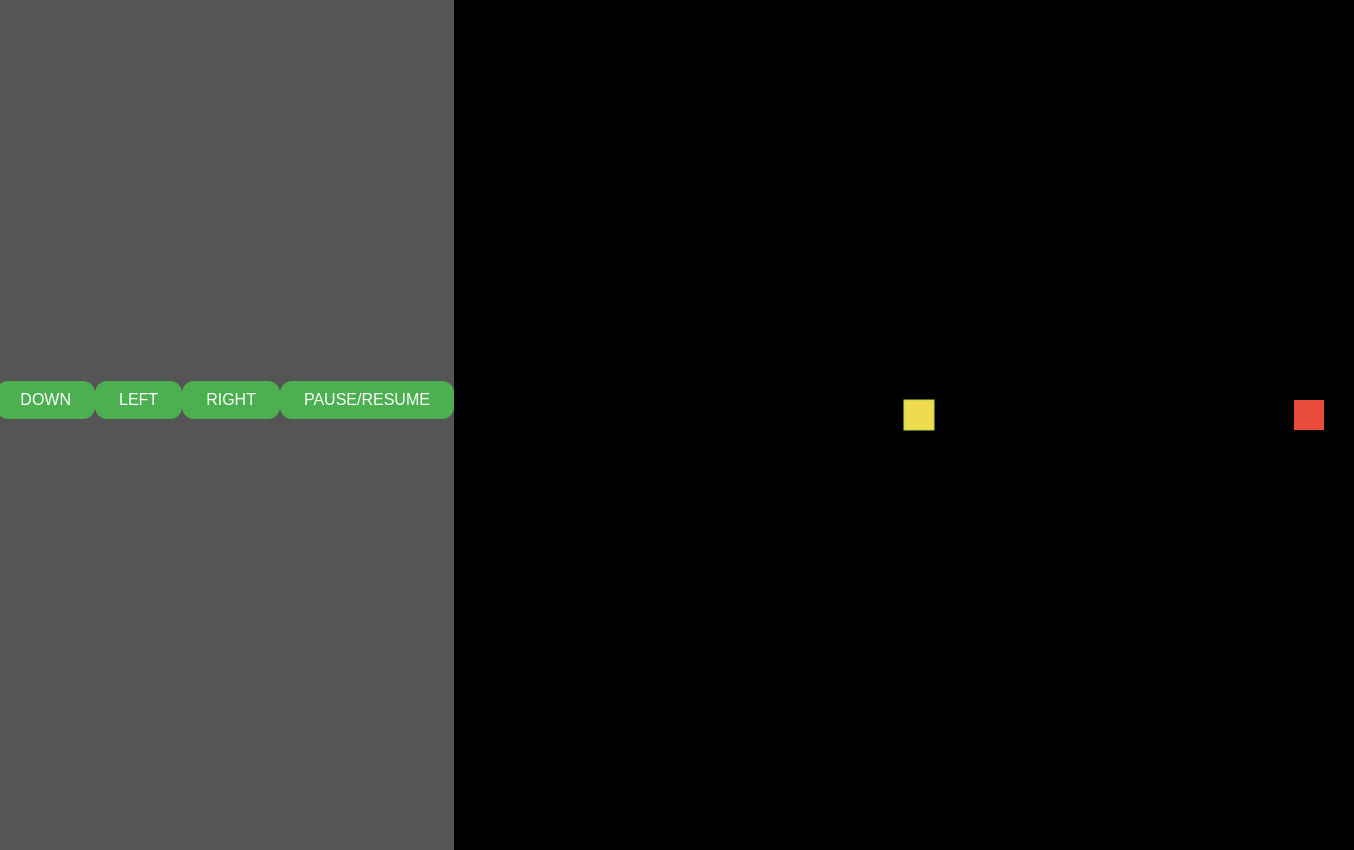
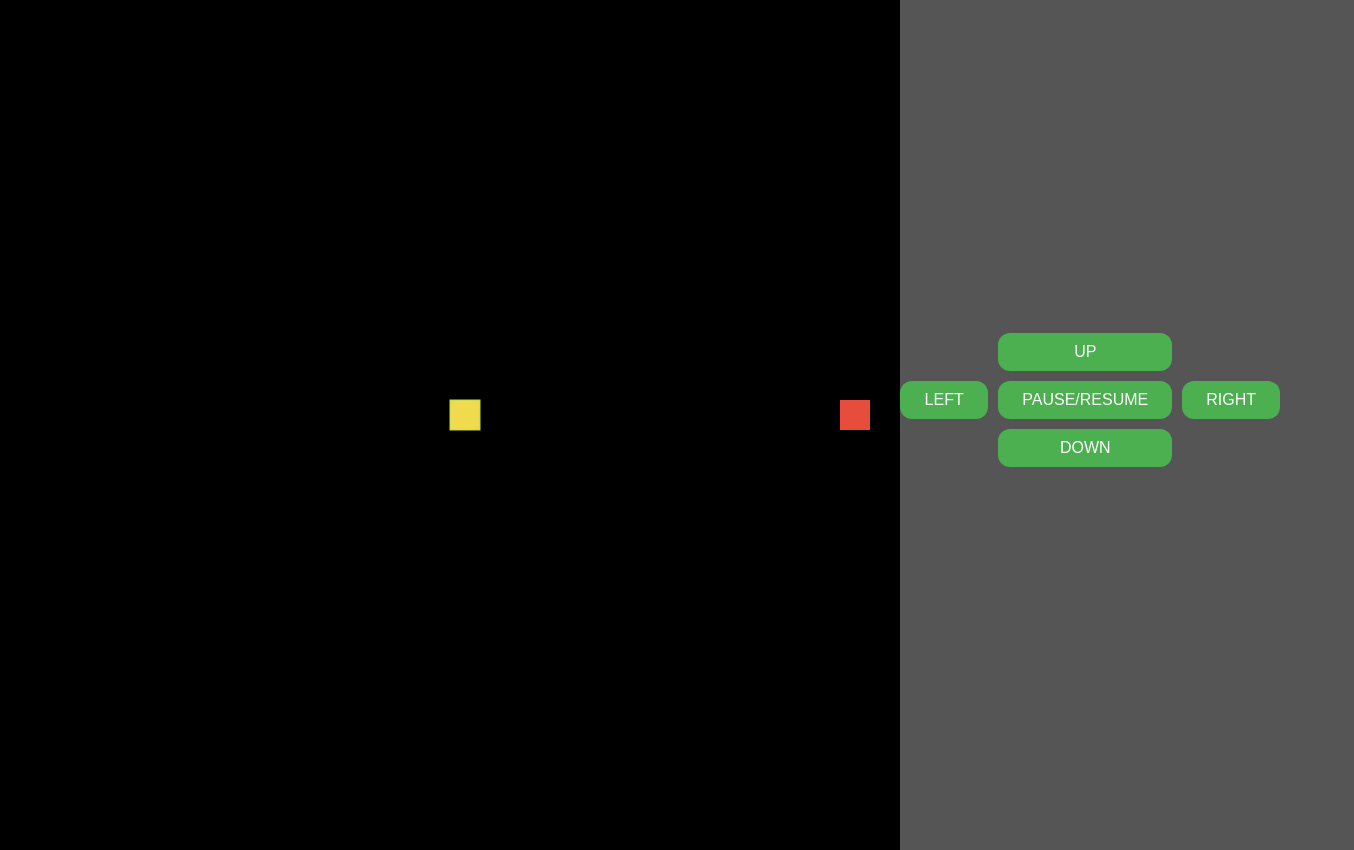
Before and after one commit to aheeb/snake_copy, a plain HTML site: page index.html in a window 1280 px wide. Shown: the whole page, 1354 px wide, since content can reach past the window. Drawn offline with Linux system fonts and the light colour scheme.

Commit message:
Version that works

```diff
--- a/index.html
+++ b/index.html
@@ -6,14 +6,16 @@
     <link rel="stylesheet" type="text/css" href="styles/styles.css">
 </head>
 <body>
-    <!-- HTML-Teil -->
-    <button id="up">UP</button>
-    <button id="down">DOWN</button>
-    <button id="left">LEFT</button>
-    <button id="right">RIGHT</button>
-    <button id="pause">PAUSE/RESUME</button>
-
-    <canvas id="gameCanvas"></canvas>
+    <div id="gameContainer">
+        <canvas id="gameCanvas"></canvas>
+        <div id="buttonContainer">
+            <button id="up">UP</button>
+            <button id="down">DOWN</button>
+            <button id="left">LEFT</button>
+            <button id="right">RIGHT</button>
+            <button id="pause">PAUSE/RESUME</button>
+        </div>
+    </div>
     <script src="scripts/script.js"></script>
 </body>
 </html>
```
